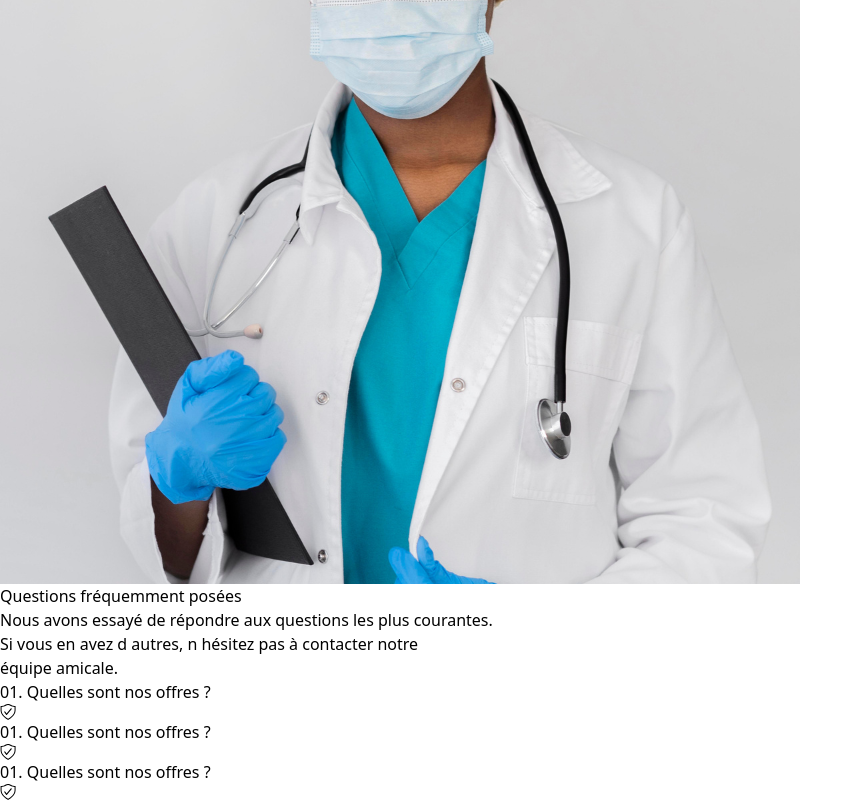
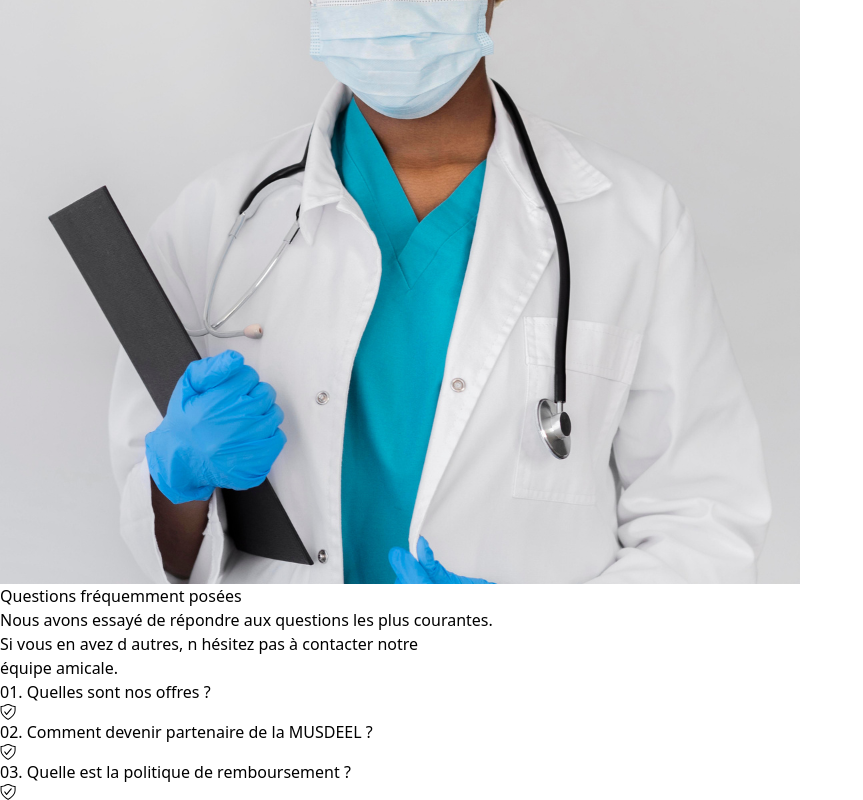
Before and after one commit to rovertnet/Scool, a React (Vite) app: page / in a window 1280 px wide. Shown: the part 2910-3710 px from the top of the page, without its empty margins (0-863 px from the left). Built offline with nearby package versions, Linux system fonts and the light colour scheme.

Commit message:
another commit

```diff
--- a/src/component/cHome/Question.jsx
+++ b/src/component/cHome/Question.jsx
@@ -16,22 +16,22 @@ const Question = () => {
         </div>
         <div className=" grid grid-cols-1 gap-10">
           <div className="border-[1px] border-slate-400 rounded-lg bg-slate-50 ">
-            <h2 className="text-xl md:text-lg font-bold text-black flex justify-between md:px-10 px-10 md:py-5 py-5">
+            <h2 className="text-lg md:text-xl font-bold text-black flex justify-between md:px-10 px-10 md:py-5 py-5">
               01. Quelles sont nos offres ?
               <VscWorkspaceTrusted className=" text-2xl md:text-xl text-green-500" />
             </h2>
           </div>
 
           <div className="border-[1px] border-slate-400 rounded-lg bg-slate-50 ">
-            <h2 className="text-xl md:text-lg font-bold text-black flex justify-between md:px-10 px-10 md:py-5 py-5">
-              01. Quelles sont nos offres ?
+            <h2 className="text-lg md:text-xl font-bold text-black flex justify-between md:px-10 px-10 md:py-5 py-5">
+              02. Comment devenir partenaire de la MUSDEEL ?
               <VscWorkspaceTrusted className=" text-2xl md:text-xl text-green-500" />
             </h2>
           </div>
 
           <div className="border-[1px] border-slate-400 rounded-lg bg-slate-50 ">
-            <h2 className="text-xl md:text-lg font-bold text-black flex justify-between md:px-10 px-10 md:py-5 py-5">
-              01. Quelles sont nos offres ?
+            <h2 className="text-lg md:text-xl font-bold text-black flex justify-between md:px-10 px-10 md:py-5 py-5">
+              03. Quelle est la politique de remboursement ?
               <VscWorkspaceTrusted className=" text-2xl md:text-xl text-green-500" />
             </h2>
           </div>
```
